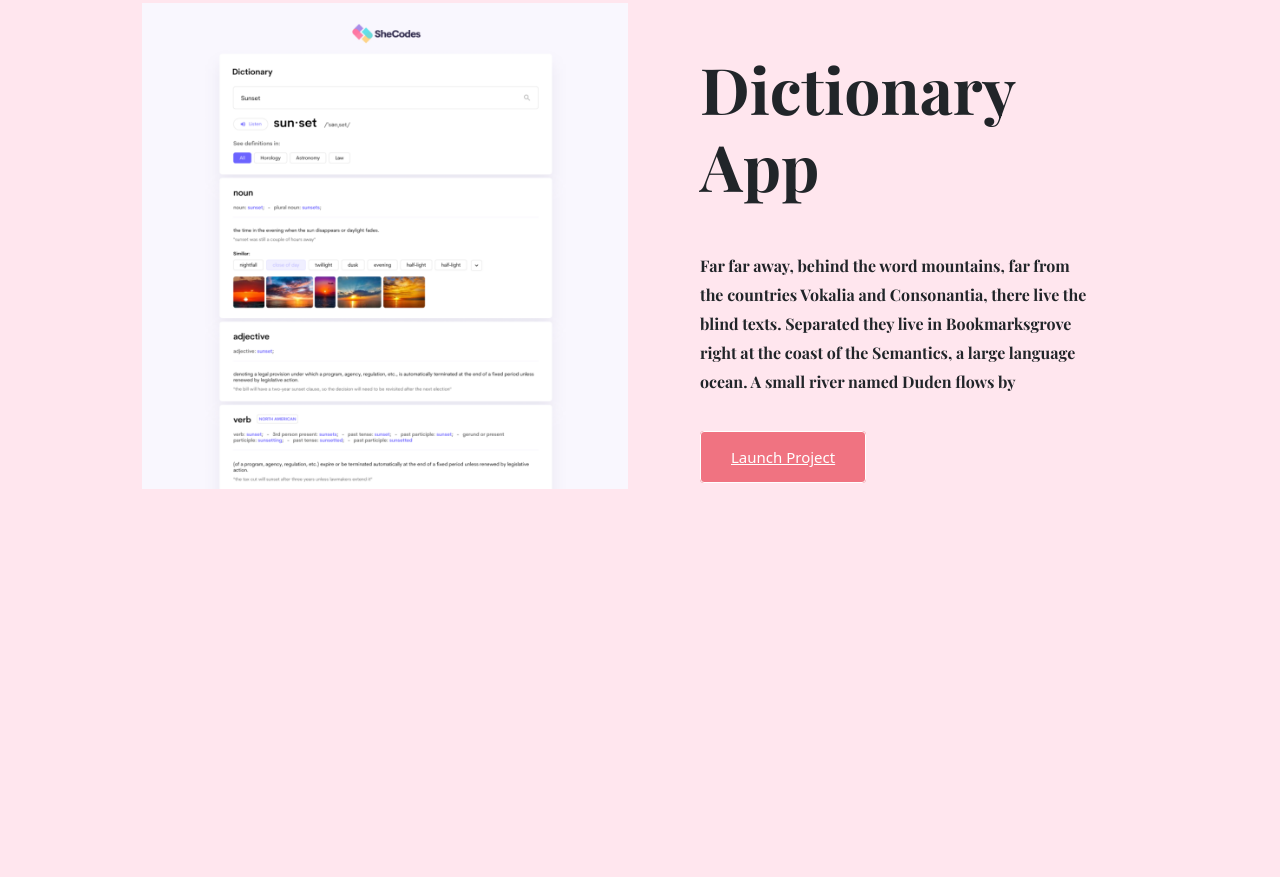
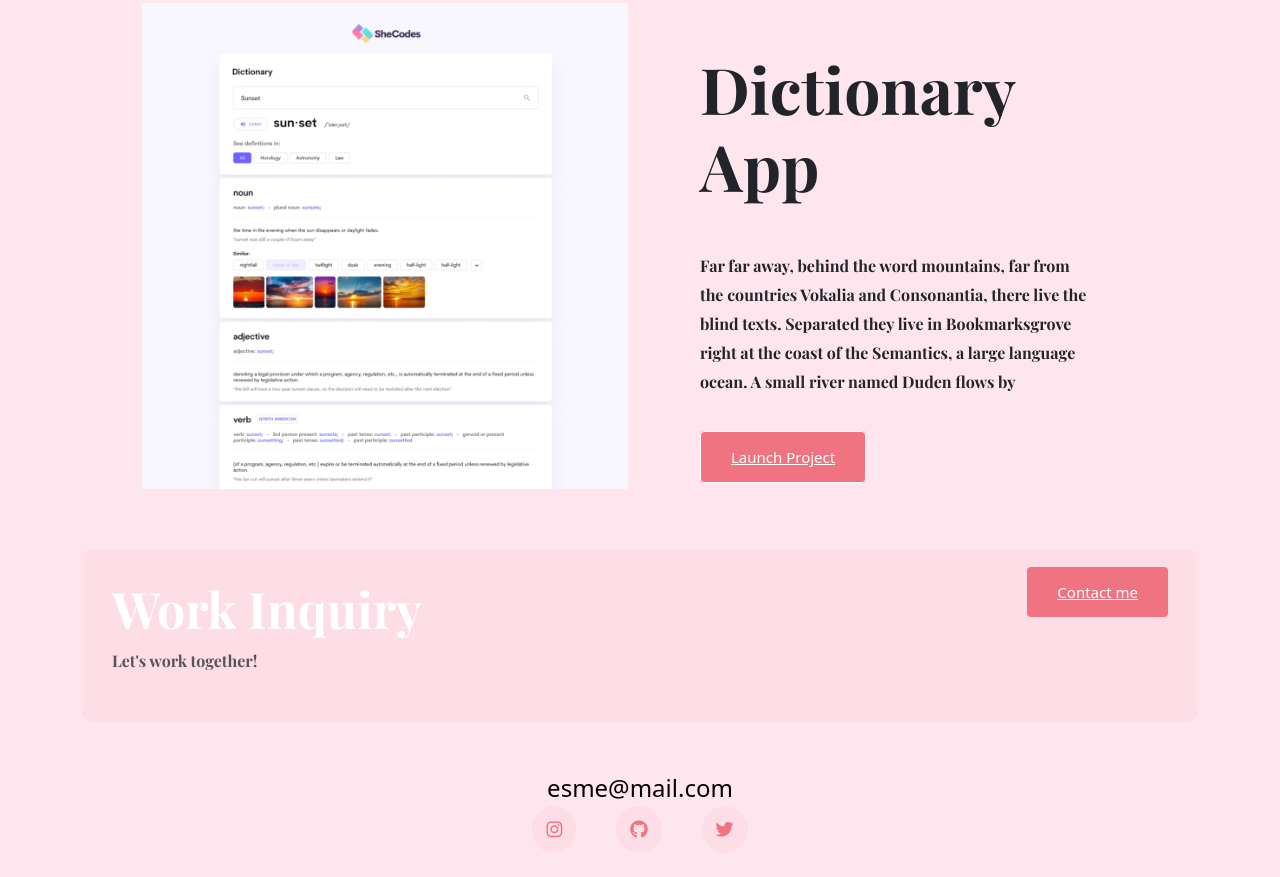
Before and after one commit to esmetranquilino/week4-project, a plain HTML site: page index.html in a window 1280 px wide. Shown: the part 1861-2738 px from the top of the page. Before the commit the page ends 2398 px from the top, so only its background shows below. Drawn offline with nearby package versions, Linux system fonts and the light colour scheme; a web font is replaced by a local one.

Commit message:
more updates

```diff
--- a/index.html
+++ b/index.html
@@ -91,6 +91,32 @@
                 </div>
             </div>
         </div>
+        <footer>
+            <div class="contact-box d-flex justify-content-between mb-5 d-none d-md-flex">
+                <div>
+                    <h5>Work Inquiry</h5>
+                    <p class="text-muted">Let's work together!</p>
+                </div>
+                <div>
+                    <a href="" class="contact-btn">Contact me</a>
+                </div>
+            </div>
+            <div class="d-flex justify-content-center">
+                <a href="mailto:esme@mail.com" class="email-link">esme@mail.com</a>
+            </div>
+
+            <div class="social-links d-flex justify-content-center">
+                <a href="https://www.instragram.com">
+                    <i class="fa-brands fa-instagram"></i>
+                </a>
+                <a href="https://github.com/esmetranquilino">
+                    <i class="fa-brands fa-github"></i>
+                </a>
+                <a href="https://www.x.com">
+                    <i class="fa-brands fa-twitter"></i>
+                </a>
+            </div>
+        </footer>
     </div>
 </body>
 </html>
--- a/style/portfolio.css
+++ b/style/portfolio.css
@@ -1,5 +1,6 @@
 :root {
     --branding-color:#f07381;
+    --secondary-color: #FDDDE6;
     --default-font-family: "Playfair Display", serif;
     --heading-font-family: "Playwrite US Trad", cursive;
 
@@ -29,6 +30,13 @@ h4 {
     font-weight: normal;
 }
 
+h5 {
+    color: white;
+    font-family: var(--default-font-family);
+    font-weight: normal;
+    font-size: 50px;
+}
+
 p {
     font-family: var(--default-font-family);
     font-weight: normal;
@@ -36,6 +44,10 @@ p {
     font-size: 16px;
     line-height: 1.8;
 
+}
+
+.btn {
+    font-size: 18px;
 }
 
 .hero {
@@ -189,3 +201,40 @@ nav li.active a {
     line-height: 27px;
     padding: 15px 30px
 }
+
+footer {
+    margin: 60px 0;
+
+}
+
+footer .contact-box {
+    background-color: var(--secondary-color);
+    padding: 30px;
+    border-radius: 10px;
+}
+
+footer .email-link {
+    text-decoration: none;
+    color: black;
+    font-size: 24px;
+    text-align: center;
+}
+
+footer .email-link:hover {
+    color:#f07381
+}
+
+footer .social-links a {
+    margin: 0 20px;
+    color: var(--branding-color);
+    background-color: #FDDDE6;
+    padding: 10px 14px;
+    border-radius: 50%;
+    font-size: 18px;
+}
+
+footer .social-links a:hover {
+    color: white;
+    background-color: #f07381;
+    transition: all 150ms ease-in-out;
+}
```
Also changed, not shown: contact.html (+1 -1 lines).
